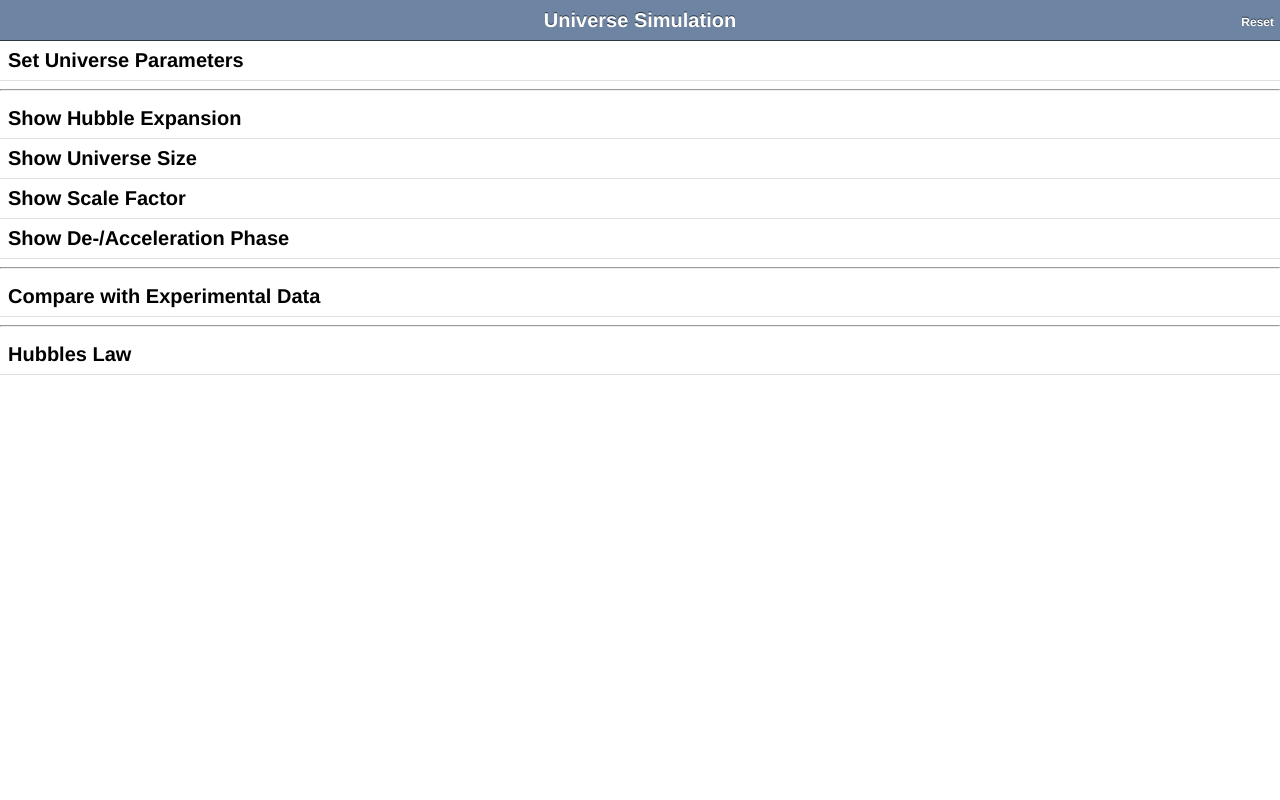
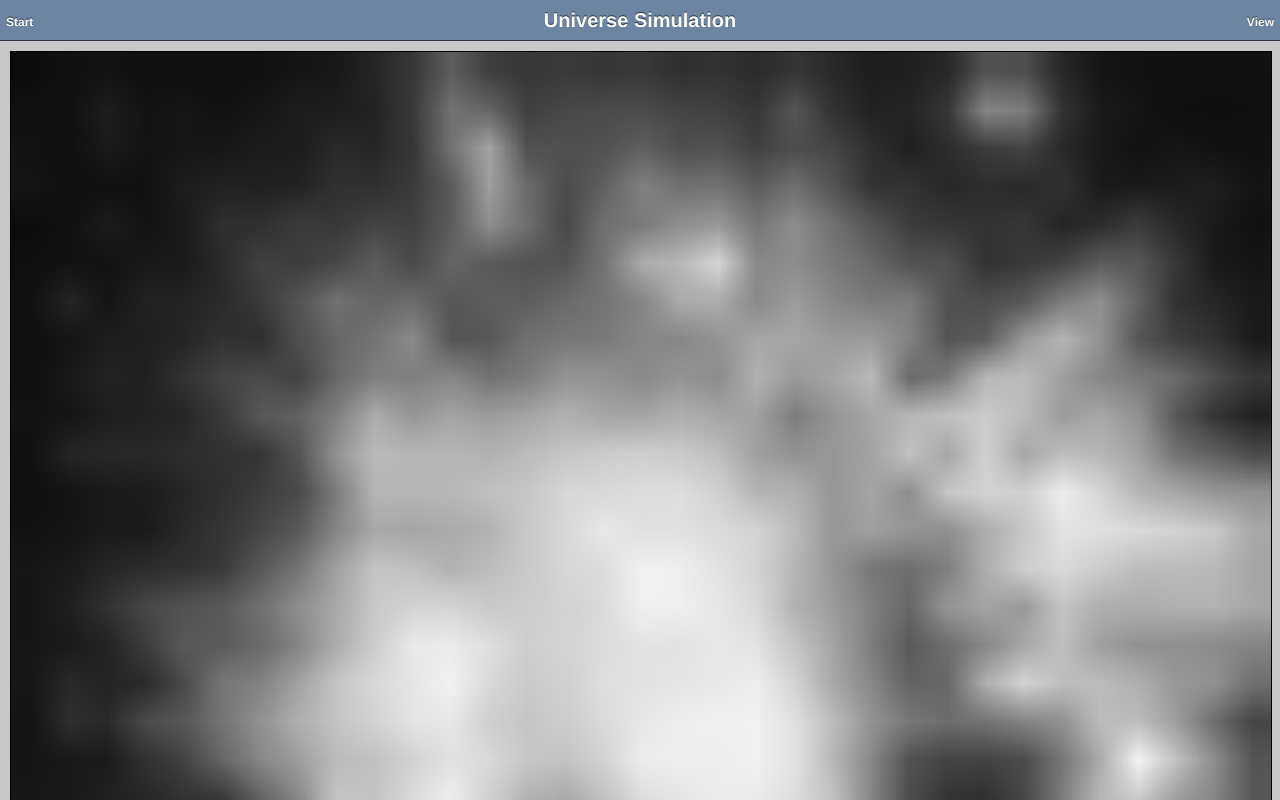
Before and after one commit to hanton66/universe, a website: page views/index.html in a window 1280 px wide. Shown: the top 800 px of the page. Drawn offline with Linux system fonts and the light colour scheme.

Commit message:
Add files via upload

```diff
--- a/views/index.html
+++ b/views/index.html
@@ -13,26 +13,36 @@
     <script src="somemathfunc.js"> </script>
     <script src="Chart.js"> </script>
     <script src="calcuniverse.js"> </script>
+
+    <style>
+            img {
+              background: white;
+              border: 1px solid black;
+              width: 100%;
+              height: auto;
+            }
+    </style>
+
+
 </head>
   <body>
     <h1 id="pageTitle">Universe Simulation</h1>
-    <a id="homeButton" class="button" href="#start">Home</a>
-    <a id="resetButton" class="button" onclick="location.reload(true)">Reset</a>
+    <a id="homeButton" class="button" onclick="location.reload(true)">Start</a>
+    <a id="viewButton" class="button" href="#menue">View</a>
 
-	<ul id="start" title="Universe Simulation" selected="true">
-        <li><a href="#setParams">Set Universe Parameters</a></li>
-        <HR>
-        <li><a href="#hubbledev">Show Hubble Expansion</a></li>
-        <li><a href="#distdev">Show Universe Size</a></li>
-        <li><a href="#scaledev">Show Scale Factor</a></li>
-        <li><a href="#dscaledev">Show De-/Acceleration Phase</a></li>
-        <HR>
-        <li><a href="#compred">Compare with Experimental Data</a></li>
-        <HR>
-        <li><a href="#HubbleTxt">Hubbles Law</a></li>
+
+    <ul id="start" class="panel" title="Universe Simulation" selected="true">
+        <li><img src="universe.png"></li>
+        <li>
+            <a  href="#setParams">
+              <button  type="button"> Start Calculation </button>
+            </a>
+        </li>
+
     </ul>
 
-    <form id="setParams" class="dialog">
+
+    <form id="setParams" class="dialog" title="Set Parameters" >
             <fieldset>
                 <h1>Universe Parameters</h1>
                 <a class="button goButton" href="#hubbledev" onclick="dotheUni(Hubble.value,Omega.value,tuni.value);">Go!</a>
@@ -56,9 +66,24 @@
                 </p>
 
             </fieldset>
-        </form>
+    </form>
+
+    <ul id="menue" class="panel" title="Universe Simulation" >
+
+                <li>Results:</li>
+                <HR>
+                <li><a href="#hubbledev">Show Hubble Expansion</a></li>
+                <li><a href="#distdev">Show Universe Size</a></li>
+                <li><a href="#scaledev">Show Scale Factor</a></li>
+                <li><a href="#dscaledev">Show De-/Acceleration Phase</a></li>
+                <HR>
+                <li>Compare with Experimental Data:</li>
+                <li><a href="#compred">Red-Shift Data vs Hubbel Values</a></li>
+        </ul>
+
 
     <form id="hubbledev" class="panel" title="Hubble Expansion" >
+
         <canvas id="time-expansion" width="300" height="260" > </canvas>
         <p>
         The graph shows the development of the Hubble constant during time.
@@ -117,9 +142,9 @@
     </form>
 
 
-    <div id="HubbleTxt" class="panel" title="Hubbles Law">
-        <iframe height="320" width="320" src="https://en.m.wikipedia.org/wiki/Hubble%27s_law"></iframe>
-    </div>
+    <form id="HubbleTxt" class="panel" title="Hubbles Law">
+        <iframe src="https://en.m.wikipedia.org/wiki/Hubble%27s_law"></iframe>
+    </form>
 
 
 
```
